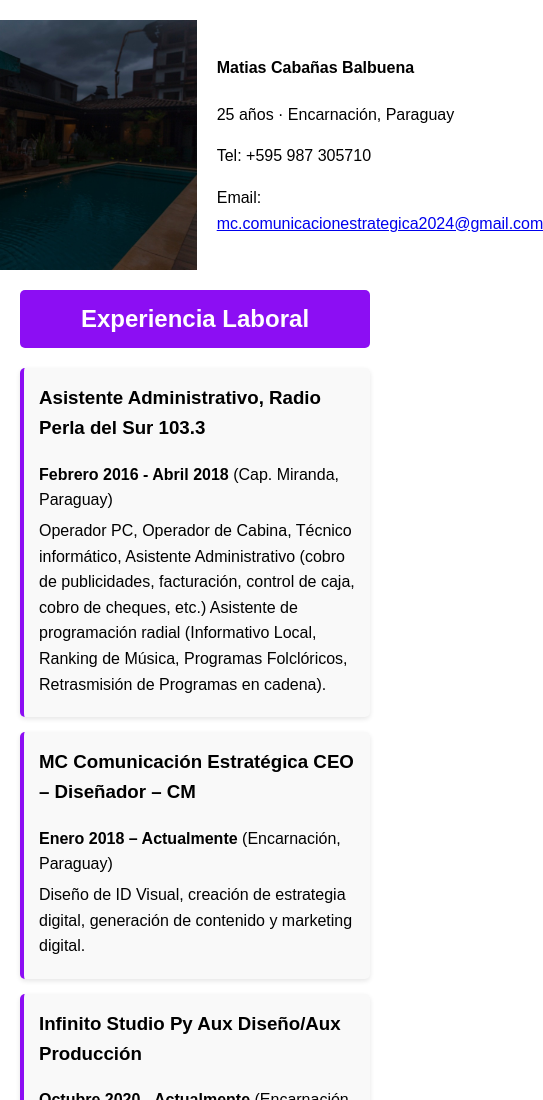
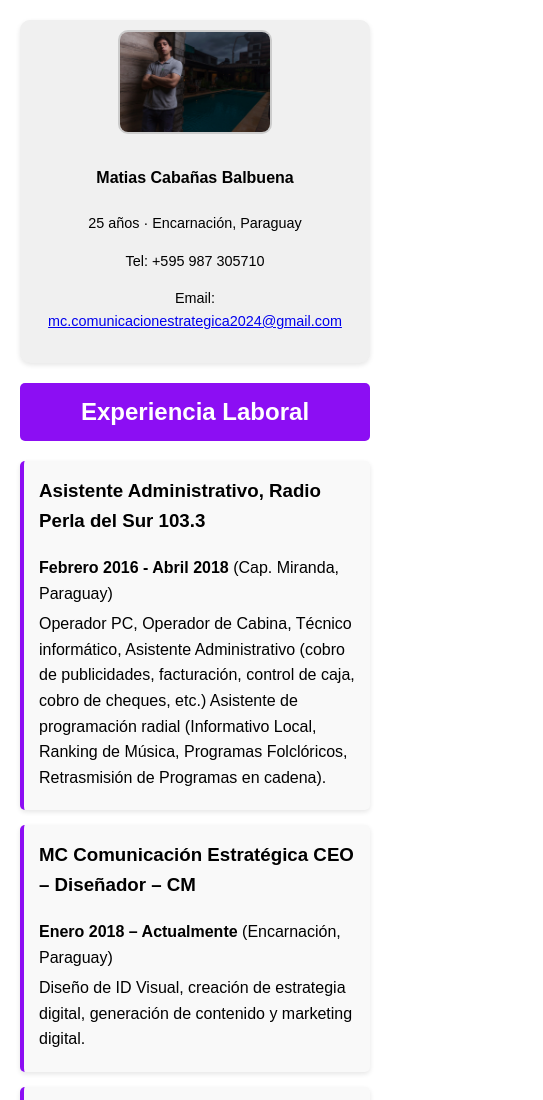
Before and after one commit to Ma77CB/CV, a plain HTML site: page index.html in a window 390 px wide. Shown: the top 1100 px of the page, 543 px wide, since content can reach past the window. Drawn offline with Linux system fonts and the light colour scheme.

Commit message:
Update style.css
tuve que aplicar un poco de query para solucionar como se desbordaba el header en moviles

```diff
--- a/style.css
+++ b/style.css
@@ -7,6 +7,7 @@ body {
 h1, h2, h3 {
     color: #ffffff;
 }
+
 h2 {
     text-align: center;
     background-color: #8c0ef3;
@@ -22,22 +23,6 @@ h2 {
     margin-bottom: 20px;
 }
 
-.trabajo, .educacion {
-    margin-bottom: 10px;
-}
-
-header {
-    display: flex;
-    align-items: center;
-    justify-content: center;
-}
-
-.foto-perfil {
-    margin-right: 20px;
-    width: 350px;
-    height: 250px;
-    object-fit: cover;
-}
 .trabajo, .educacion {
     background-color: #f9f9f9;
     border-left: 4px solid #8c0ef3;
@@ -55,7 +40,6 @@ header {
 .trabajo p, .educacion p {
     margin: 5px 0;
 }
-
 
 .lista-cursos {
     display: grid;
@@ -75,7 +59,7 @@ header {
 }
 
 footer {
-    background-color:black;
+    background-color: black;
     color: rgb(55, 247, 189);
     padding: 20px;
     text-align: center;
@@ -104,3 +88,45 @@ footer ul li a {
 footer ul li a:hover {
     text-decoration: underline;
 }
+
+header {
+    background-color: #f0f0f0;
+    box-shadow: 0 2px 5px rgba(0,0,0,0.1);
+    border-radius: 10px;
+    margin-bottom: 20px;
+    padding: 20px;
+    text-align: center;
+    display: flex;
+    flex-direction: column;
+    align-items: center;
+}
+
+.foto-perfil {
+    width: 150px;
+    height: 150px;
+    object-fit: cover;
+    border-radius: 10px;
+    border: 2px solid #ccc;
+    margin-bottom: 20px;
+}
+
+.info-contacto {
+    word-wrap: break-word;
+}
+
+@media (max-width: 768px) {
+    /* Ajustes para dispositivos móviles */
+    .foto-perfil {
+        width: 150px;
+        height: 100px;
+        margin-bottom: 10px;
+    }
+
+    header {
+        padding: 10px;
+    }
+
+    .info-contacto {
+        font-size: 0.9em;
+    }
+}
```
